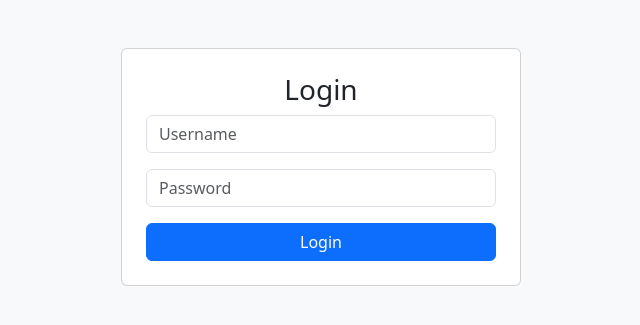
After one commit to vijaymohalkar00-cmyk/student-management-system, a Flask app: page /login in a window 1280 px wide. The commit adds this page. Shown: the top 325 px of the page, without its empty margins (319-959 px from the left). Run offline with Flask 3, Linux system fonts and the light colour scheme.

Commit message:
index updated with login + UI

```diff
--- a/app.py
+++ b/app.py
@@ -1,8 +1,9 @@
-from flask import Flask, render_template, request, redirect
+from flask import Flask, render_template, request, redirect, session
 import sqlite3
 import os
 
 app = Flask(__name__)
+app.secret_key = "secret123"   # session key
 
 # ---------- DATABASE ----------
 def connect():
@@ -24,19 +25,47 @@ def create_table():
 
 create_table()
 
+# ---------- LOGIN ----------
+@app.route('/login', methods=['GET', 'POST'])
+def login():
+    if request.method == 'POST':
+        username = request.form['username']
+        password = request.form['password']
+
+        if username == "admin" and password == "1234":
+            session['user'] = username
+            return redirect('/')
+        else:
+            return "Invalid Credentials"
+
+    return render_template("login.html")
+
+# ---------- LOGOUT ----------
+@app.route('/logout')
+def logout():
+    session.pop('user', None)
+    return redirect('/login')
+
 # ---------- HOME ----------
 @app.route('/')
 def index():
+    if 'user' not in session:
+        return redirect('/login')
+
     conn = connect()
     cursor = conn.cursor()
     cursor.execute("SELECT * FROM students")
     students = cursor.fetchall()
     conn.close()
+
     return render_template("index.html", students=students)
 
 # ---------- ADD ----------
 @app.route('/add', methods=['POST'])
 def add():
+    if 'user' not in session:
+        return redirect('/login')
+
     name = request.form['name']
     age = request.form['age']
     dept = request.form['department']
@@ -55,26 +84,37 @@ def add():
 # ---------- DELETE ----------
 @app.route('/delete/<int:id>')
 def delete(id):
+    if 'user' not in session:
+        return redirect('/login')
+
     conn = connect()
     cursor = conn.cursor()
     cursor.execute("DELETE FROM students WHERE id=?", (id,))
     conn.commit()
     conn.close()
+
     return redirect('/')
 
 # ---------- EDIT ----------
 @app.route('/edit/<int:id>')
 def edit(id):
+    if 'user' not in session:
+        return redirect('/login')
+
     conn = connect()
     cursor = conn.cursor()
     cursor.execute("SELECT * FROM students WHERE id=?", (id,))
     student = cursor.fetchone()
     conn.close()
+
     return render_template("edit.html", student=student)
 
 # ---------- UPDATE ----------
 @app.route('/update/<int:id>', methods=['POST'])
 def update(id):
+    if 'user' not in session:
+        return redirect('/login')
+
     name = request.form['name']
     age = request.form['age']
     dept = request.form['department']
@@ -89,11 +129,15 @@ def update(id):
 
     conn.commit()
     conn.close()
+
     return redirect('/')
 
 # ---------- SEARCH ----------
 @app.route('/search', methods=['POST'])
 def search():
+    if 'user' not in session:
+        return redirect('/login')
+
     keyword = request.form['keyword']
 
     conn = connect()
--- /dev/null
+++ b/templates/login.html
@@ -0,0 +1,22 @@
+<!DOCTYPE html>
+<html>
+<head>
+    <title>Login</title>
+    <link href="https://cdn.jsdelivr.net/npm/bootstrap@5.3.0/dist/css/bootstrap.min.css" rel="stylesheet">
+</head>
+<body class="bg-light">
+
+<div class="container mt-5">
+    <div class="card p-4 mx-auto" style="max-width:400px;">
+        <h3 class="text-center">Login</h3>
+
+        <form method="POST">
+            <input class="form-control mb-3" type="text" name="username" placeholder="Username" required>
+            <input class="form-control mb-3" type="password" name="password" placeholder="Password" required>
+            <button class="btn btn-primary w-100">Login</button>
+        </form>
+    </div>
+</div>
+
+</body>
+</html>
```
Also changed, not shown: templates/index.html (+22 -13 lines).
